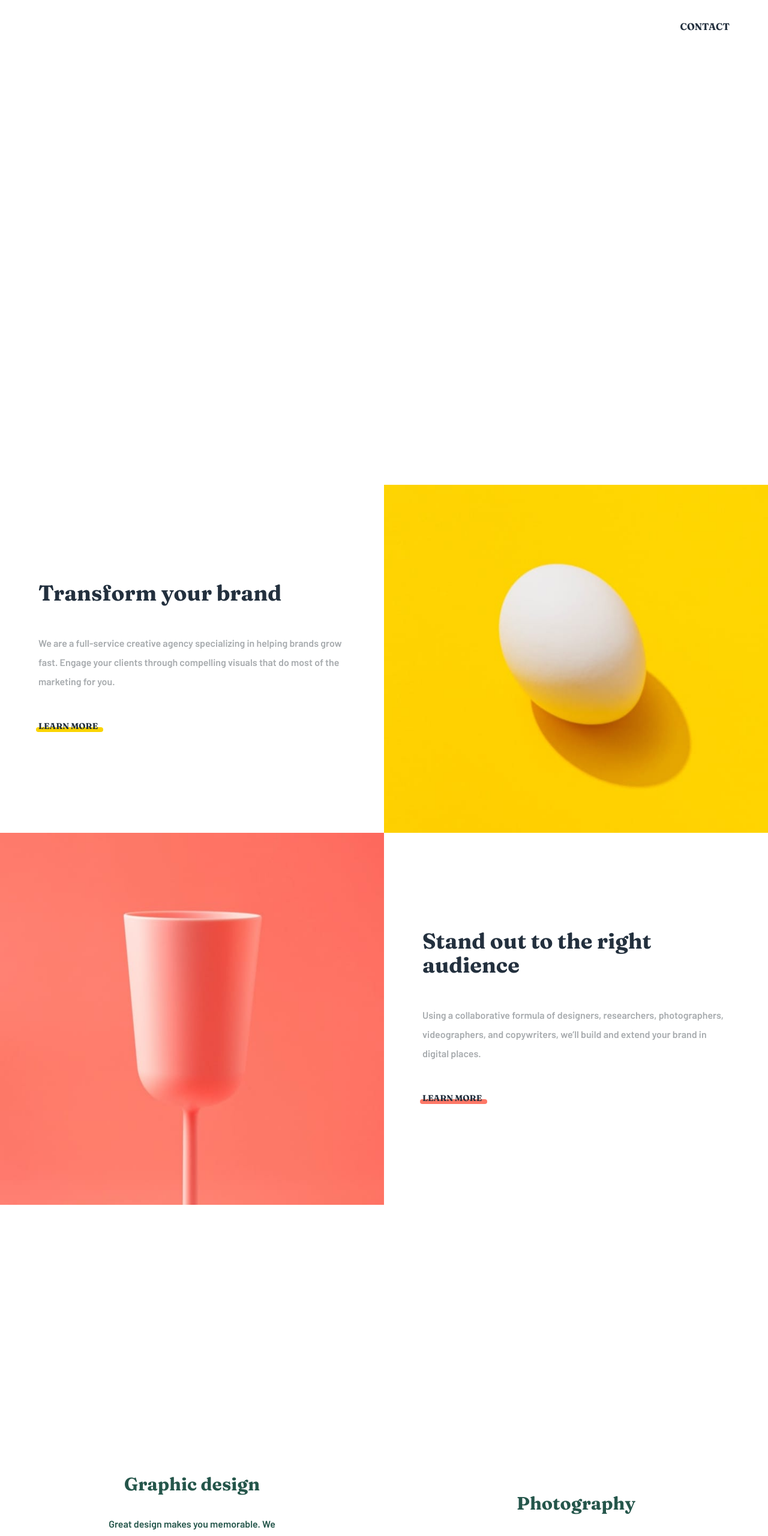
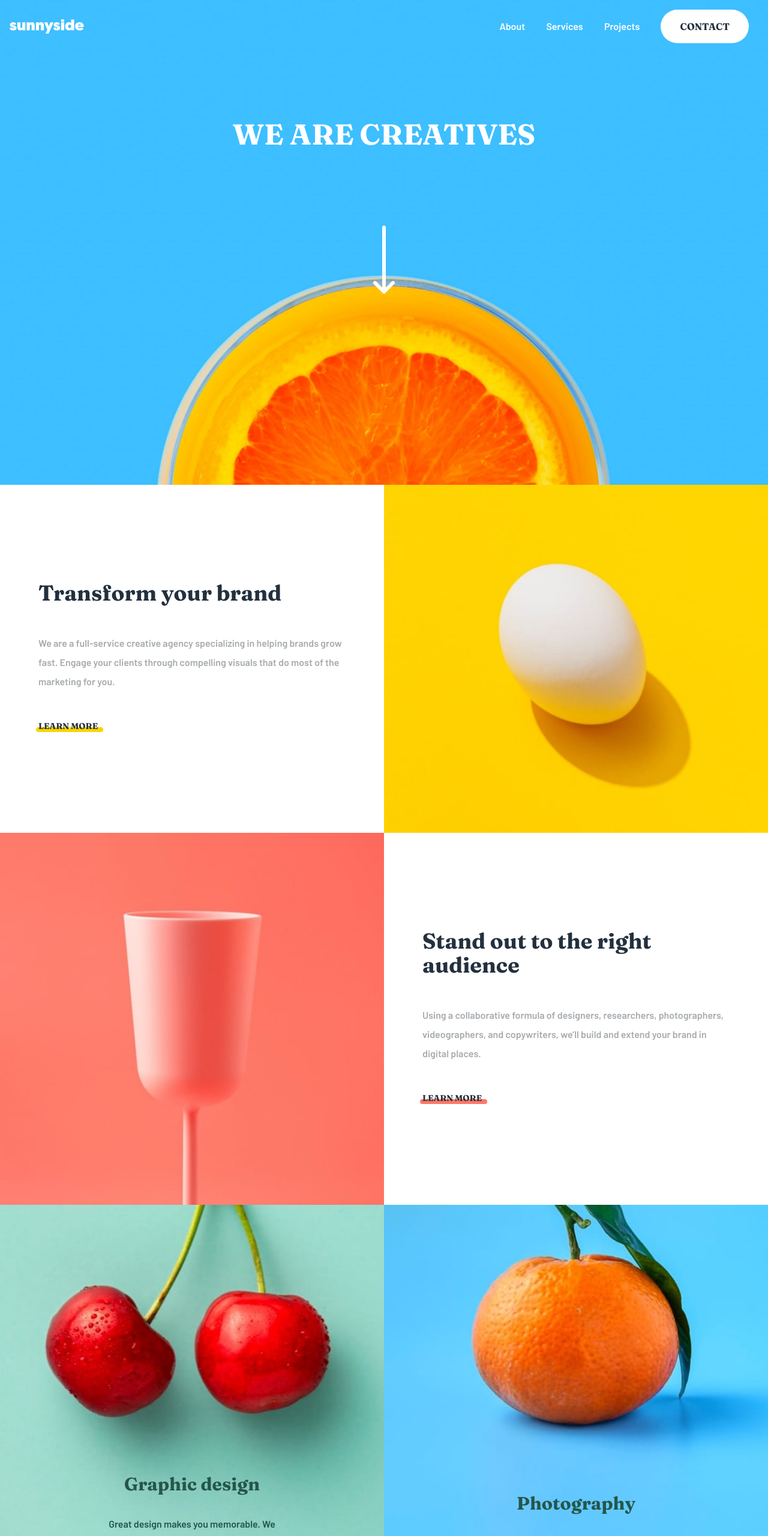
Before and after one commit to plainsight16/FEM-sunnyside-agency-landing-page, a website: page index.html in a window 1280 px wide. Shown: the top 2560 px of the page at 60% size. Drawn offline with Linux system fonts and the light colour scheme; the site is published under a folder, as on GitHub Pages, so addresses that start at the root find nothing; files whose address does not match are found by name.

Commit message:
updated bg-file-paths

```diff
--- a/src/styles.css
+++ b/src/styles.css
@@ -22,11 +22,11 @@ p{
 
 /*NAV-SECTION*/
 .nav{
-    background: url(/images/mobile/image-header.jpg);
+    background: url(./images/mobile/image-header.jpg);
 }
 @media (min-width: 640px) {
     .nav {
-        background-image: url(/images/desktop/image-header.jpg);
+        background-image: url(./images/desktop/image-header.jpg);
     }
 }
 .nav a{
@@ -50,11 +50,11 @@ p{
 /* HERO */
 
 .hero{
-    background-image: url(/images/mobile/image-header.jpg);
+    background-image: url(./images/mobile/image-header.jpg);
 }
 @media (min-width: 640px) {
     .hero {
-        background-image: url(/images/desktop/image-header.jpg);
+        background-image: url(./images/desktop/image-header.jpg);
     }
 }
 
@@ -81,20 +81,20 @@ p{
     @apply sm:w-2/4;
 }
 .img-3{
-    background-image: url(/images/mobile/image-graphic-design.jpg);
+    background-image: url(./images/mobile/image-graphic-design.jpg);
 }
 @media (min-width: 640px) {
     .img-3 {
-        background-image: url(/images/desktop/image-graphic-design.jpg);
+        background-image: url(./images/desktop/image-graphic-design.jpg);
     }
 }
 
 .img-4{
-    background-image: url(/images/mobile/image-photography.jpg);
+    background-image: url(./images/mobile/image-photography.jpg);
 }
 @media (min-width: 640px) {
     .img-4 {
-        background-image: url(/images/desktop/image-photography.jpg);
+        background-image: url(./images/desktop/image-photography.jpg);
     }
 }
 
```
Also changed, not shown: dist/styles.css.
